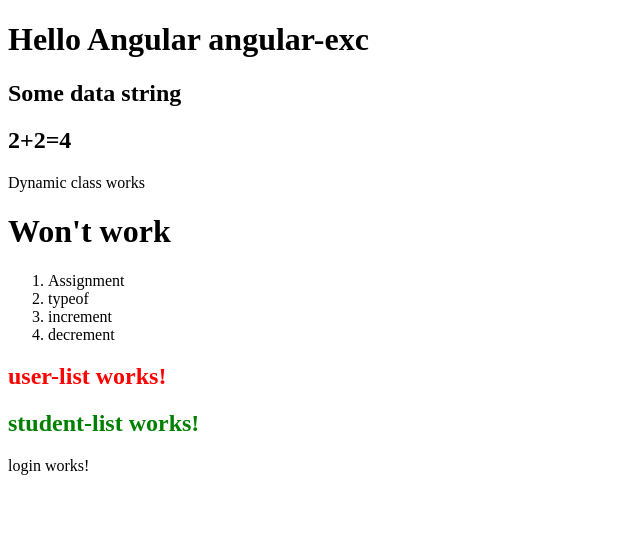
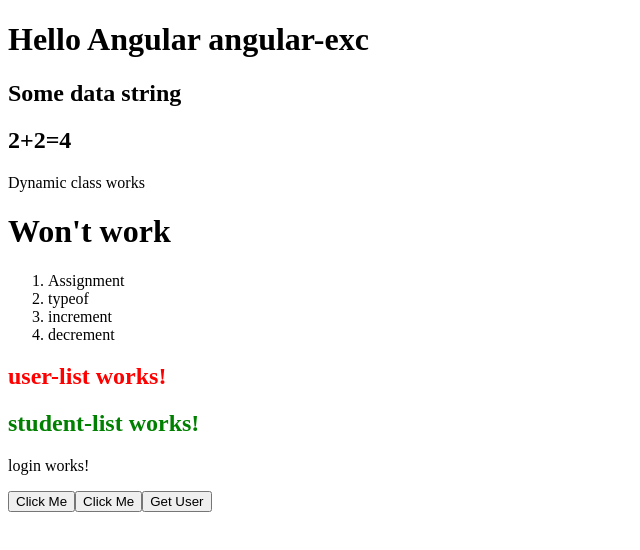
Before and after one commit to shintu0/angular-exc, an Angular app: page / in a window 1280 px wide. Shown: the top 550 px of the page, without its empty margins (0-640 px from the left). Built offline with nearby package versions, Linux system fonts and the light colour scheme.

Commit message:
Button event and function call

```diff
--- a/src/app/login/login.component.html
+++ b/src/app/login/login.component.html
@@ -1 +1,5 @@
 <p>login works!</p>
+
+<button (click)="login()" >Click Me</button>
+<button (click)="login()" >Click Me</button>
+<button (click)="getUser('User Name')" >Get User</button>
--- a/src/app/login/login.component.ts
+++ b/src/app/login/login.component.ts
@@ -7,4 +7,12 @@ import { Component } from '@angular/core';
 })
 export class LoginComponent {
 
+  login(){
+    alert("Login Called");
+  }
+
+  getUser(name){
+    alert(`Hello ${name}`);
+  }
+
 }
```
